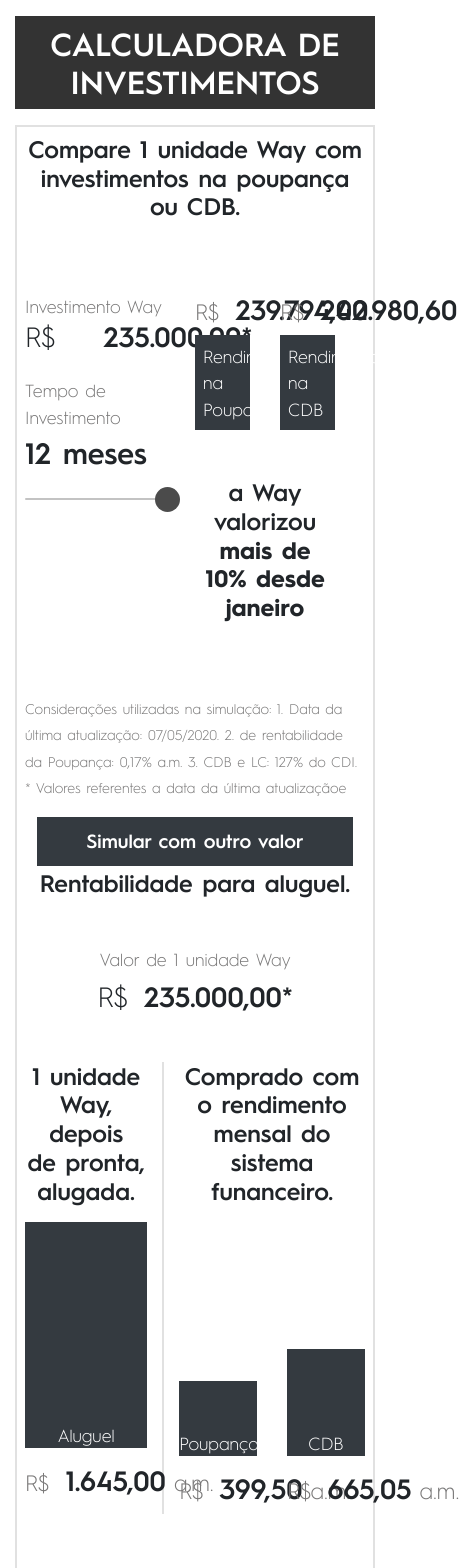
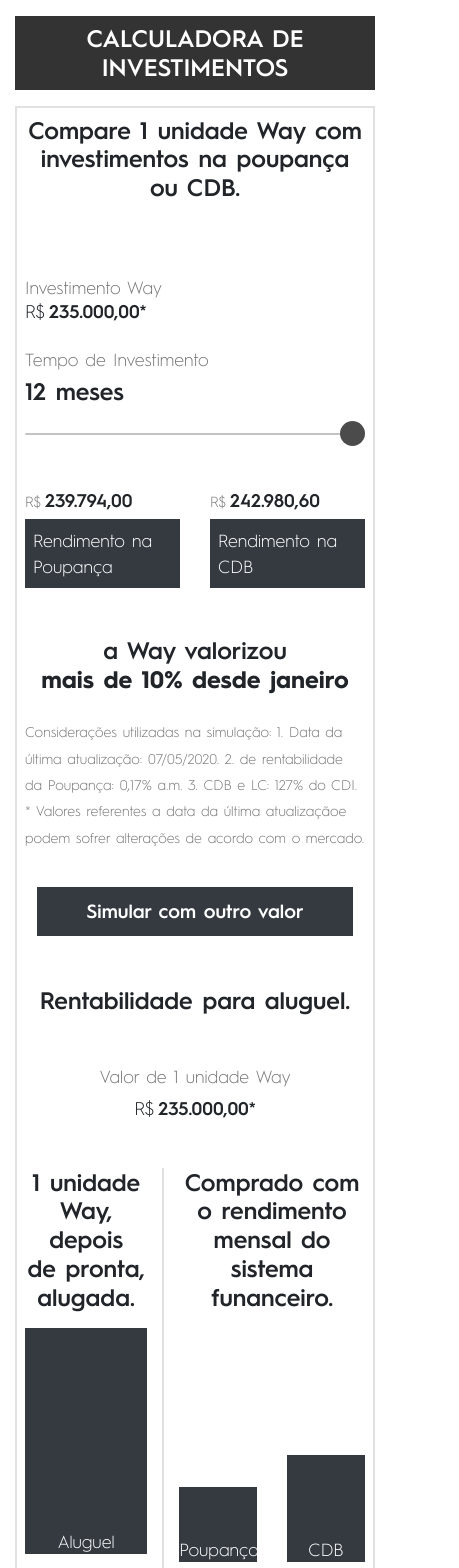
Before and after one commit to yusefrich/FRONT--way-calculadora-2, a React (Create React App) app: page / in a window 390 px wide. Shown: the top 1568 px of the page, 459 px wide, since content can reach past the window. Built offline with nearby package versions, Linux system fonts and the light colour scheme.

Commit message:
ajuste de mobile

```diff
--- a/src/App.css
+++ b/src/App.css
@@ -201,3 +201,25 @@
     transform: rotate(360deg);
   }
 }
+@media only screen and (max-width: 768px) {
+  .h3, h3{
+    font-size: 1.15rem;
+  }
+  .h2, h2 {
+    font-size: 1.5rem;
+  }
+  label{
+    font-size: 1.5rem;
+  }
+
+  .pt-mob-55{
+    padding-top: 55px !important;
+  }
+  .pb-mob-55{
+    padding-bottom: 55px !important;
+  }
+  .slider{
+    max-width: 100% !important;
+  }
+
+}
--- a/src/App.js
+++ b/src/App.js
@@ -86,26 +86,26 @@
           <h2 className="p-2 text-white text-uppercase">calculadora de investimentos</h2>
         </div>
 
-        <div className="calc-body mt-3 p-2 p-md-5">
+        <div className="calc-body mt-3 p-2 p-md-5 pb-mob-55">
           <h4 className="text-center mb-4 pb-5">Compare 1 unidade Way com investimentos na poupança ou CDB.</h4>
 
           <div className="row">
-            <div className="col-6">
+            <div className="col-md-6">
               <p className="text-gray">Investimento Way</p>
-              <h3 className="mb-4"><span className="text-weight-normal mr-5">R$</span>
+              <h3 className="mb-4"><span className="text-weight-normal mr-1 mr-md-5">R$</span>
                 <NumberFormat value={this.state.startValue} displayType={'text'} thousandSeparator={'.'} decimalSeparator={','} decimalScale={2} fixedDecimalScale={true}/>
               *</h3>
               <p className="text-gray">Tempo de Investimento</p>
-
               <label htmlFor="myRange">{this.state.months} meses</label>
               <br/>
               <input type="range" className=" slider" min="0" max="12" value={this.state.months} onChange={this.handleMonthsChange} id="myRange" />
 
             </div>
 
-            <div className="col-6 row pl-0">
+            <div className="col-md-6  pl-md-0">
+              <div className="row mt-5 mt-md-0">
                 <div className="col-6 rend-box">
-                <h3 ><span className="text-weight-normal text-gray mr-3"><small>R$</small></span>
+                  <h3 ><span className="text-weight-normal text-gray mr-1 mr-md-3"><small>R$</small></span>
                     <NumberFormat value={this.state.poupTotalValue} displayType={'text'} thousandSeparator={'.'} decimalSeparator={','} decimalScale={2} fixedDecimalScale={true}/>
                   </h3>
                   <div className="bg-dark p-2">
@@ -113,7 +113,7 @@
                   </div>
                 </div>
                 <div className="col-6 rend-box">
-                <h3 ><span className="text-weight-normal text-gray mr-3"><small>R$</small></span>
+                  <h3 ><span className="text-weight-normal text-gray mr-1 mr-md-3"><small>R$</small></span>
                     <NumberFormat value={this.state.cdbTotalValue} displayType={'text'} thousandSeparator={'.'} decimalSeparator={','} decimalScale={2} fixedDecimalScale={true}/>
                   </h3>
                   <div className="bg-dark p-2">
@@ -122,7 +122,8 @@
                 </div>
                 <div className="col-12 text-center">
                   <h4 className="text-center mb-0 mt-5">a Way valorizou</h4>
-              <h4 className="text-center mb-4 pb-5 text-bold-custom">mais de 10% desde janeiro</h4>
+                  <h4 className="text-center mb-4 pb-0 pb-md-5 text-bold-custom">mais de 10% desde janeiro</h4>
+                </div>
               </div>
             </div>
             <div className="col-12">
@@ -136,13 +137,13 @@
             </div>
           </div>
         </div>
-        <div className="calc-body calc-body-bottom p-2 p-md-5 mb-5">
+        <div className="calc-body calc-body-bottom p-2 p-md-5 mb-5 pt-mob-55">
           <button className="btn btn-dark btn-center btn-custom" data-toggle="modal" data-target="#exampleModal">Simular com outro valor</button>
           <div className="row">
             <div className="col-12 text-center">
             <h4 className="text-center mb-5 mt-4">Rentabilidade para aluguel.</h4>
             <p className="text-gray mb-2">Valor de 1 unidade Way</p>
-              <h3 className="mb-5"><span className="text-weight-normal mr-3">R$</span>
+              <h3 className="mb-5"><span className="text-weight-normal mr-1 mr-md-3">R$</span>
                 <NumberFormat value={this.state.startValue} displayType={'text'} thousandSeparator={'.'} decimalSeparator={','} decimalScale={2} fixedDecimalScale={true}/>
               *</h3>
 
@@ -155,9 +156,9 @@
                   <p>Aluguel</p>
                 </div>
                 <h3>
-                  <span className="text-weight-normal text-gray mr-3"><small>R$</small></span>
+                  <span className="text-weight-normal text-gray mr-1 mr-md-3"><small>R$</small></span>
                     <NumberFormat value={this.state.wayValue} displayType={'text'} thousandSeparator={'.'} decimalSeparator={','} decimalScale={2} fixedDecimalScale={true}/>
-                  <span className="text-weight-normal text-gray ml-2"><small>a.m.</small></span>
+                  <span className="text-weight-normal text-gray ml-2"><br className="d-md-none"/><small>a.m.</small></span>
                 </h3>
               </div>
             </div>
@@ -172,9 +173,9 @@
                       <p>Poupança</p>
                     </div>
                     <h3>
-                      <span className="text-weight-normal text-gray mr-3"><small>R$</small></span>
+                      <span className="text-weight-normal text-gray mr-1 mr-md-3"><small>R$</small></span>
                         <NumberFormat value={this.state.poupValue} displayType={'text'} thousandSeparator={'.'} decimalSeparator={','} decimalScale={2} fixedDecimalScale={true}/>
-                      <span className="text-weight-normal text-gray ml-2"><small>a.m.</small></span>
+                      <span className="text-weight-normal text-gray ml-2"><br className="d-md-none"/><small>a.m.</small></span>
                     </h3>
                   </div>
                   <div className="col-6">
@@ -183,9 +184,9 @@
                       <p>CDB</p>
                     </div>
                     <h3>
-                      <span className="text-weight-normal text-gray mr-3"><small>R$</small></span>
+                      <span className="text-weight-normal text-gray mr-1 mr-md-3"><small>R$</small></span>
                         <NumberFormat value={this.state.cdbValue} displayType={'text'} thousandSeparator={'.'} decimalSeparator={','} decimalScale={2} fixedDecimalScale={true}/>
-                      <span className="text-weight-normal text-gray ml-2"><small>a.m.</small></span>
+                      <span className="text-weight-normal text-gray ml-2"><br className="d-md-none"/><small>a.m.</small></span>
                     </h3>
                   </div>
                 </div>
```
Lines whose indentation alone changed are shown as unchanged.
